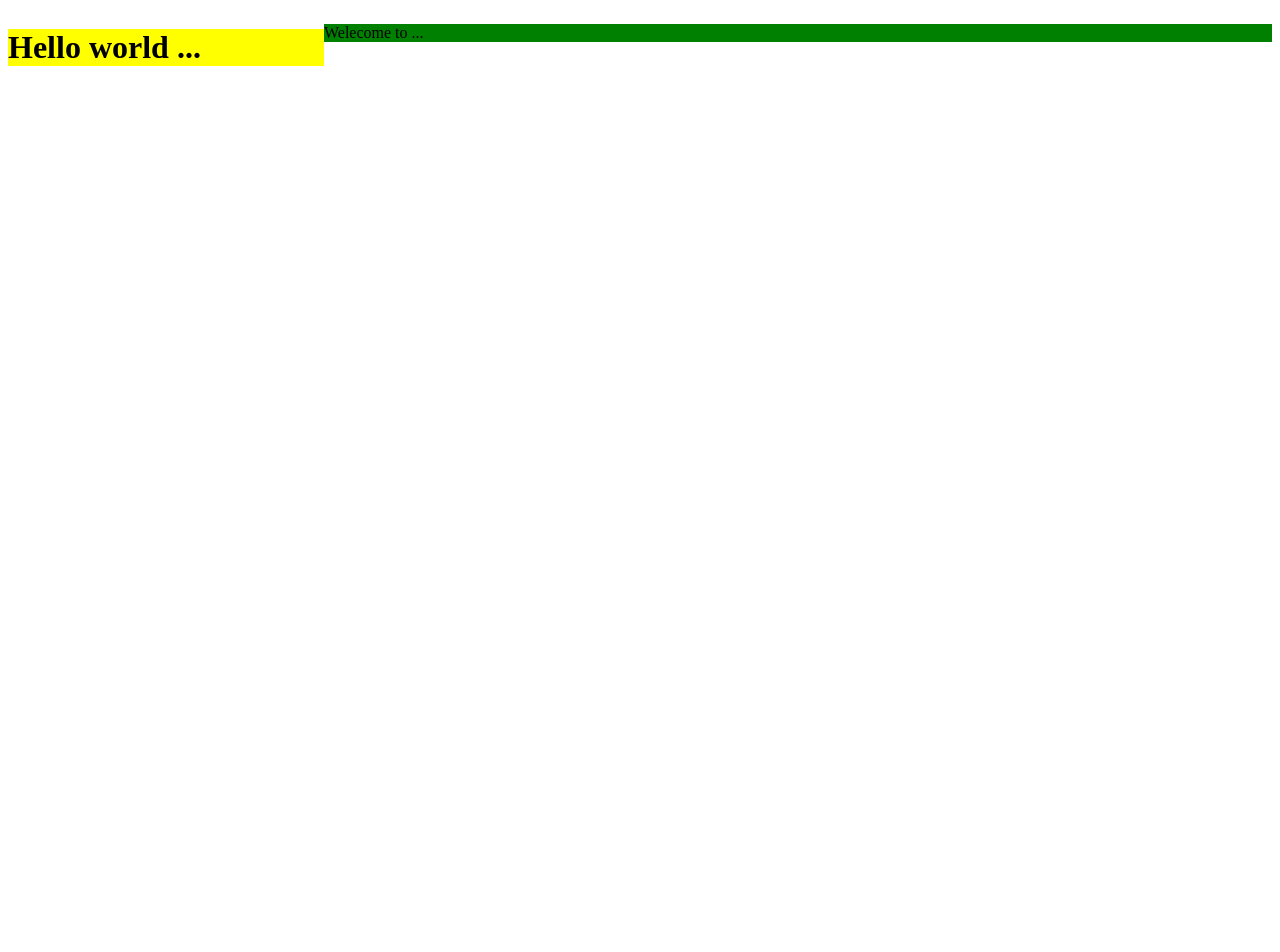
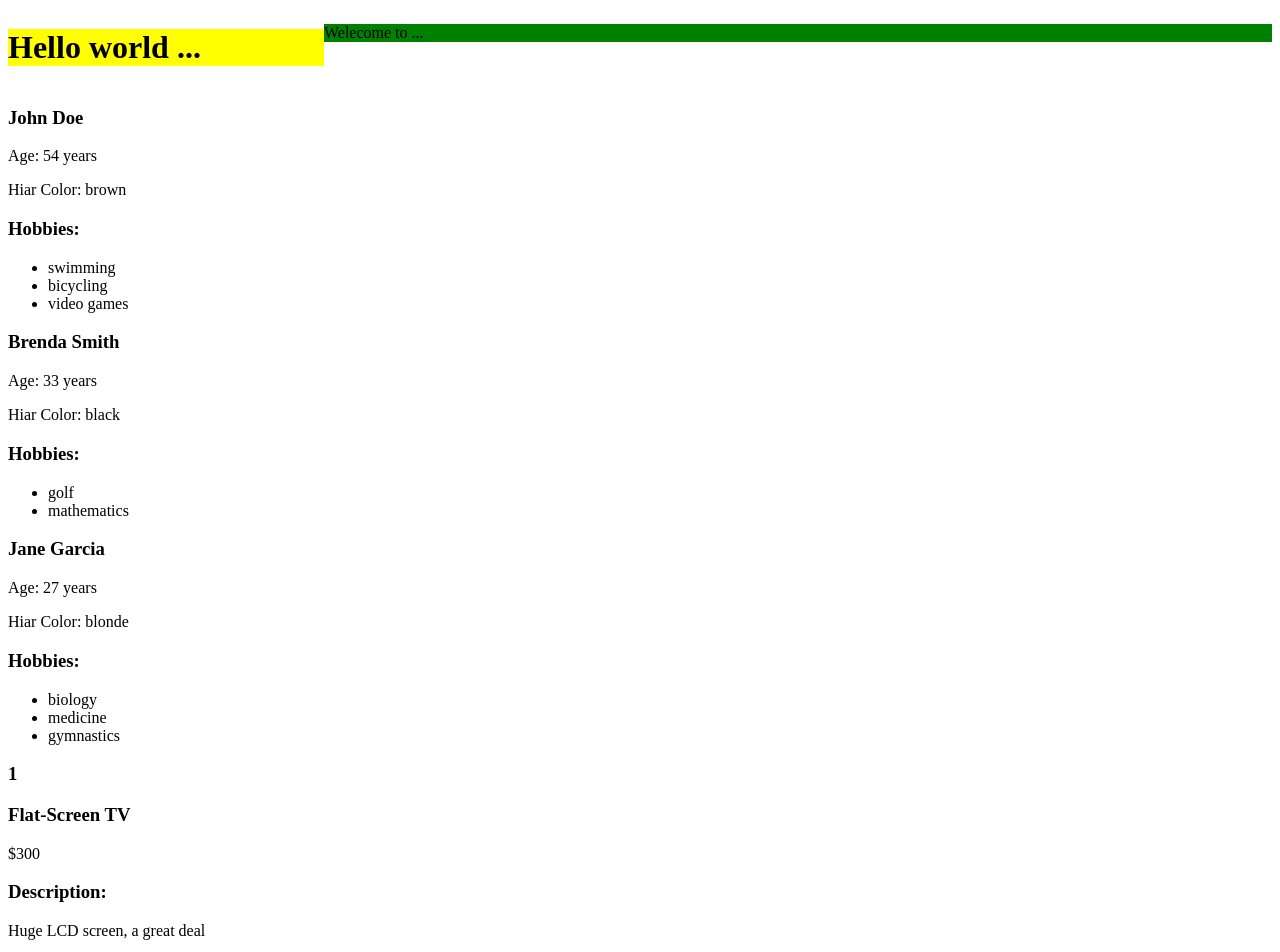
Before and after one commit to Hossein-i/react-design-patterns, a React (Create React App) app: page / in a window 1280 px wide. Shown: the top 952 px of the page. Before the commit the page ends 800 px from the top, so only its background shows below. Built offline with nearby package versions, Linux system fonts and the light colour scheme.

Commit message:
layout-components - item and list

```diff
--- a/src/App.js
+++ b/src/App.js
@@ -1,4 +1,8 @@
+import NumberedList from "./components/NumberedList";
+import ProductInfo from "./components/ProductInfo";
+import RegularList from "./components/RegularList";
 import SplitScreen from "./components/SplitScreen";
+import UserInfo from "./components/UserInfo";
 
 const LeftHandComponent = ({ title }) => (
   <div style={{ backgroundColor: "yellow" }}>
@@ -12,6 +16,48 @@
   </div>
 );
 
+const users = [
+  {
+    name: "John Doe",
+    age: 54,
+    hairColor: "brown",
+    hobbies: ["swimming", "bicycling", "video games"],
+  },
+  {
+    name: "Brenda Smith",
+    age: 33,
+    hairColor: "black",
+    hobbies: ["golf", "mathematics"],
+  },
+  {
+    name: "Jane Garcia",
+    age: 27,
+    hairColor: "blonde",
+    hobbies: ["biology", "medicine", "gymnastics"],
+  },
+];
+
+const products = [
+  {
+    name: "Flat-Screen TV",
+    price: "$300",
+    description: "Huge LCD screen, a great deal",
+    rating: 4.5,
+  },
+  {
+    name: "Basketball",
+    price: "$10",
+    description: "Just like the pros use",
+    rating: 3.8,
+  },
+  {
+    name: "Running Shoes",
+    price: "$120",
+    description: "State-of-the-art technology for optimum running",
+    rating: 4.2,
+  },
+];
+
 function App() {
   return (
     <>
@@ -19,6 +65,12 @@
         <LeftHandComponent title="Hello world ..." />
         <RightHandComponent message="Welecome to ..." />
       </SplitScreen>
+      <RegularList items={users} resourceName="user" itemComponent={UserInfo} />
+      <NumberedList
+        items={products}
+        resourceName="product"
+        itemComponent={ProductInfo}
+      />
     </>
   );
 }
--- /dev/null
+++ b/src/components/NumberedList.js
@@ -0,0 +1,14 @@
+const NumberedList = ({ items, resourceName, itemComponent: ItemComponent }) => {
+  return (
+    <>
+      {items.map((item, i) => (
+        <>
+          <h3>{i + 1}</h3>
+          <ItemComponent key={i} {...{ [resourceName]: item }} />
+        </>
+      ))}
+    </>
+  );
+};
+
+export default NumberedList;
--- /dev/null
+++ b/src/components/ProductInfo.js
@@ -0,0 +1,15 @@
+const ProductInfo = ({ product }) => {
+  const { name, price, description, rating } = product;
+
+  return (
+    <>
+      <h3>{name}</h3>
+      <p>{price}</p>
+      <h3>Description:</h3>
+      <p>{description}</p>
+      <p>Average Rating: {rating}</p>
+    </>
+  );
+};
+
+export default ProductInfo;
--- /dev/null
+++ b/src/components/RegularList.js
@@ -0,0 +1,11 @@
+const RegularList = ({ items, resourceName, itemComponent: ItemComponent }) => {
+  return (
+    <>
+      {items.map((item, i) => (
+        <ItemComponent key={i} {...{ [resourceName]: item }} />
+      ))}
+    </>
+  );
+};
+
+export default RegularList;
--- /dev/null
+++ b/src/components/UserInfo.js
@@ -0,0 +1,19 @@
+const UserInfo = ({ user }) => {
+  const { name, age, hairColor, hobbies } = user;
+
+  return (
+    <>
+      <h3>{name}</h3>
+      <p>Age: {age} years</p>
+      <p>Hiar Color: {hairColor}</p>
+      <h3>Hobbies:</h3>
+      <ul>
+        {hobbies.map((hobby) => (
+          <li key={hobby}>{hobby}</li>
+        ))}
+      </ul>
+    </>
+  );
+};
+
+export default UserInfo;
```
